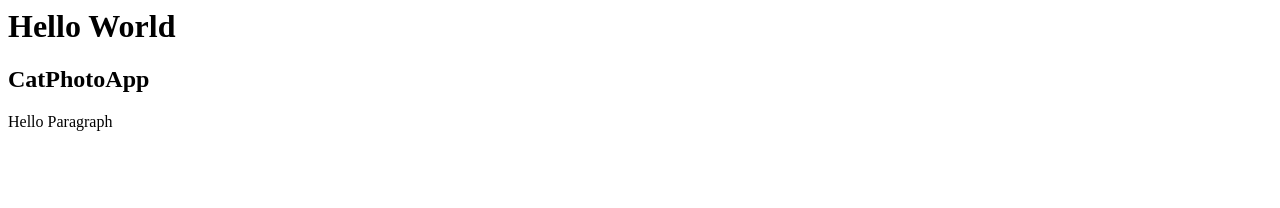
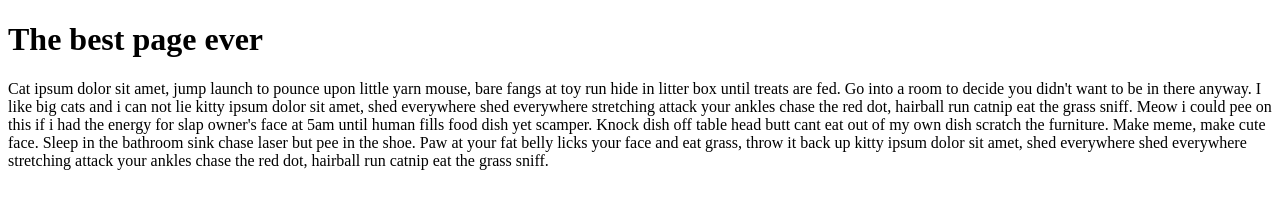
Before and after one commit to smcdev831/FreeCodeCamp, a plain HTML site: page Basic HTML and HTML5.html in a window 1280 px wide. Drawn offline with Linux system fonts and the light colour scheme.

Commit message:
Update Basic HTML and HTML5.html

```diff
--- a/Basic HTML and HTML5.html
+++ b/Basic HTML and HTML5.html
@@ -1,5 +1,8 @@
-<h1>Hello World</h1>
+<!DOCTYPE html>
+<html>
+  <head><title>The best page ever</title></head>
 
-<h2>CatPhotoApp</h2>
+  <body><h1>The best page ever</h1>
+  <p>Cat ipsum dolor sit amet, jump launch to pounce upon little yarn mouse, bare fangs at toy run hide in litter box until treats are fed. Go into a room to decide you didn't want to be in there anyway. I like big cats and i can not lie kitty ipsum dolor sit amet, shed everywhere shed everywhere stretching attack your ankles chase the red dot, hairball run catnip eat the grass sniff. Meow i could pee on this if i had the energy for slap owner's face at 5am until human fills food dish yet scamper. Knock dish off table head butt cant eat out of my own dish scratch the furniture. Make meme, make cute face. Sleep in the bathroom sink chase laser but pee in the shoe. Paw at your fat belly licks your face and eat grass, throw it back up kitty ipsum dolor sit amet, shed everywhere shed everywhere stretching attack your ankles chase the red dot, hairball run catnip eat the grass sniff.</p></body>
 
-<p>Hello Paragraph</p>
+</html>
```
